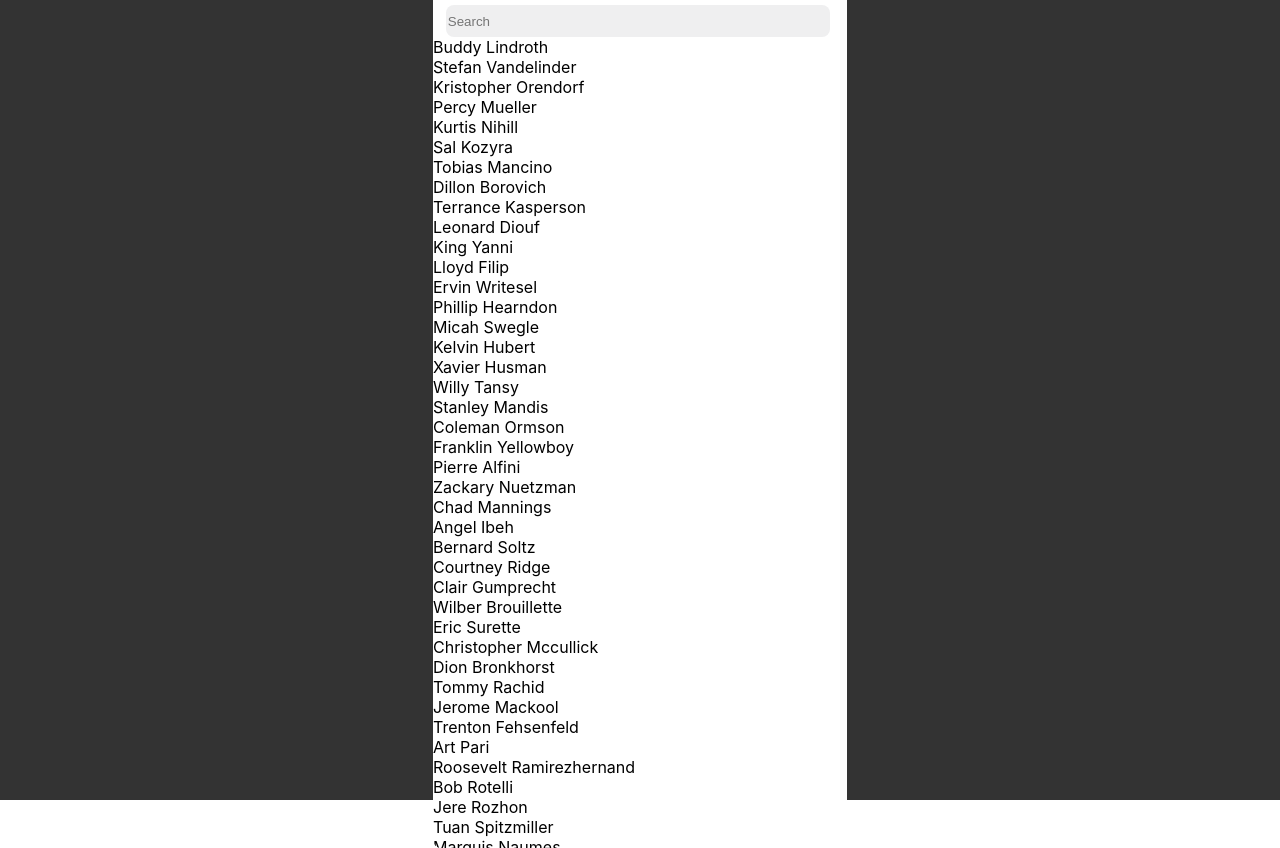
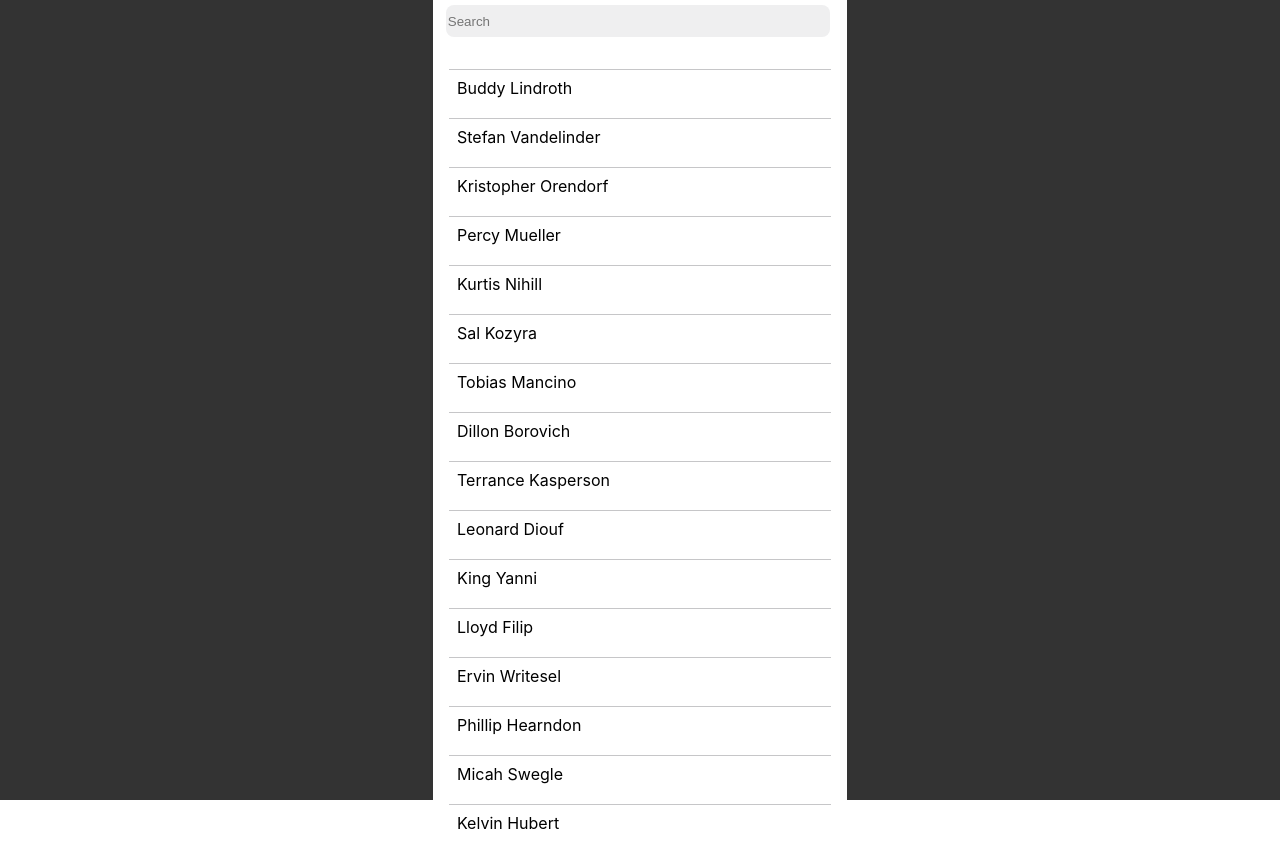
Before and after one commit to dararod/ios-contacts-clone, a React (Create React App) app: page / in a window 1280 px wide. Built offline with nearby package versions, Linux system fonts and the light colour scheme.

Commit message:
Add: UI for contacts list

```diff
--- a/src/App.css
+++ b/src/App.css
@@ -20,6 +20,7 @@
   background-color: transparent;
   cursor: pointer;
   display: flex;
+  margin-left: 2.5rem;
   padding-right: 1rem;
 }
 
@@ -38,6 +39,7 @@
   border-radius: .5rem;
   color: #8a8a8e;
   height: 2rem;
+  margin-bottom: 2rem;
   margin-left: .8rem;
   outline: none;
   position: relative;
@@ -45,6 +47,10 @@
 }
 
 .contacts-list {
-  border: 1px #000 ;
+  height: 2rem;
   list-style: none;
+  border-top: 1px solid #c6c6c8;
+  padding: .5rem;
+  margin-left: 1rem;
+  margin-right: 1rem;
 }
```
